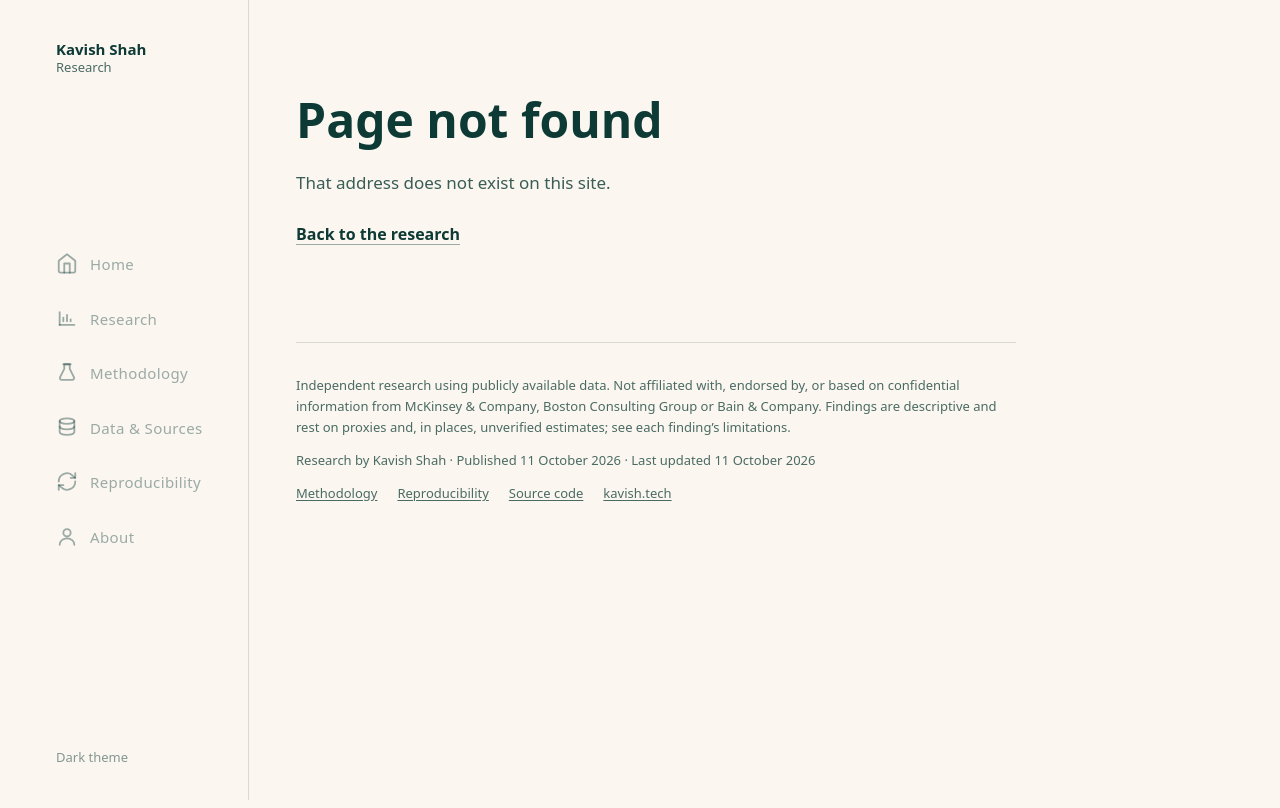
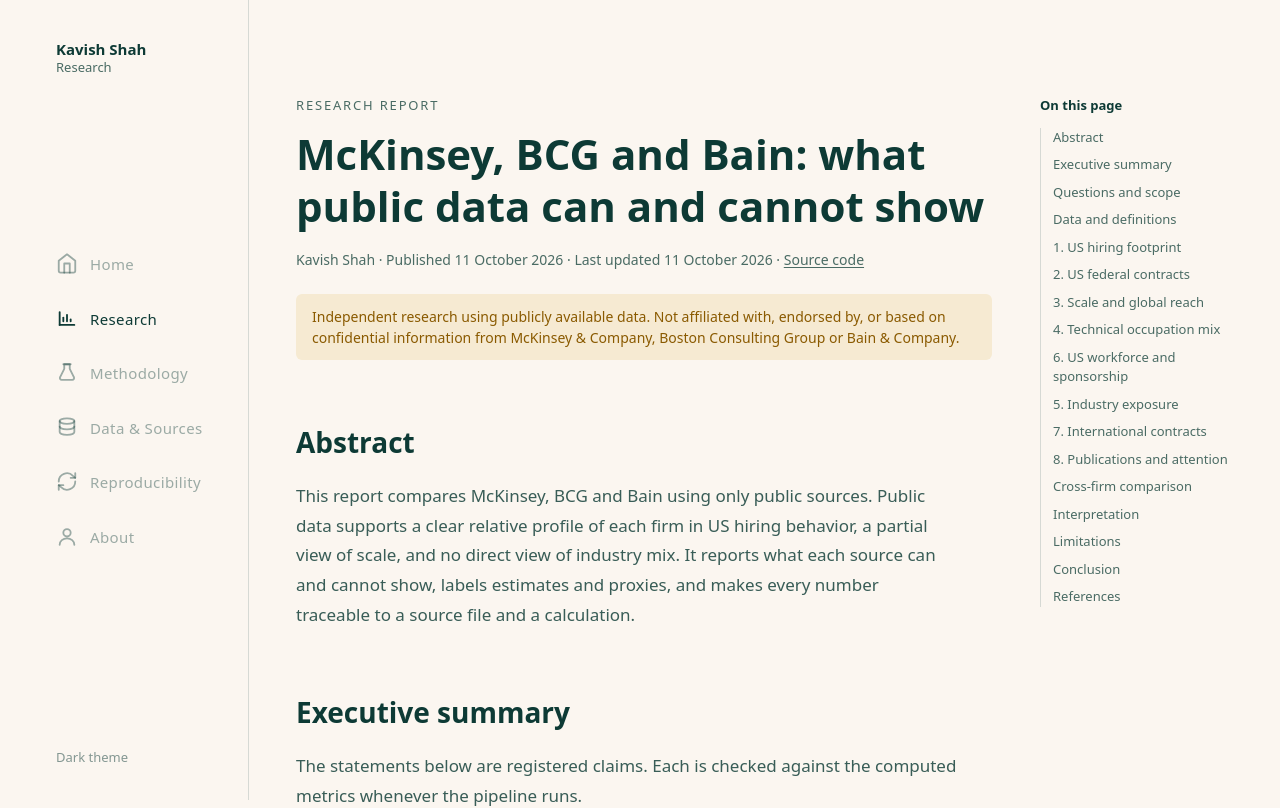
Before and after one commit to dranzer-17/management-consulting-benchmark, a Next.js app in the folder web/: page /research in a window 1280 px wide. Before the commit this address had no page. Shown: the top 808 px of the page. Built offline with nearby package versions, Linux system fonts and the light colour scheme.

Commit message:
Move the report to /research; redirect old benchmark paths

```diff
--- a/web/app/benchmarks/mckinsey-vs-bcg-vs-bain/page.tsx
+++ b/web/app/research/page.tsx
@@ -10,7 +10,7 @@ import { DISCLAIMER, PUBLISHED, REPO_URL, UPDATED, longDate } from "@/lib/site"
 export const metadata: Metadata = {
   title: "McKinsey vs BCG vs Bain: a public-data benchmark",
   description: "An independent comparison of scale, US hiring, public-sector contracts and technical emphasis at McKinsey, BCG and Bain, built only from public sources.",
-  alternates: { canonical: "/benchmarks/mckinsey-vs-bcg-vs-bain" },
+  alternates: { canonical: "/research" },
 }
 
 const TOC = [
--- a/web/components/side-rail.tsx
+++ b/web/components/side-rail.tsx
@@ -13,7 +13,7 @@ const icon = (children: ReactNode) => (
 
 export const NAV = [
   { href: "/", label: "Home", match: ["/"], icon: icon(<><path d="m3 9 9-7 9 7v11a2 2 0 0 1-2 2H5a2 2 0 0 1-2-2z" /><polyline points="9 22 9 12 15 12 15 22" /></>) },
-  { href: "/benchmarks/mckinsey-vs-bcg-vs-bain", label: "Research", match: ["/benchmarks"], icon: icon(<><path d="M4 19V5" /><path d="M4 19h16" /><path d="M8 15v-4" /><path d="M12 15V8" /><path d="M16 15v-2" /></>) },
+  { href: "/research", label: "Research", match: ["/research"], icon: icon(<><path d="M4 19V5" /><path d="M4 19h16" /><path d="M8 15v-4" /><path d="M12 15V8" /><path d="M16 15v-2" /></>) },
   { href: "/methodology", label: "Methodology", match: ["/methodology"], icon: icon(<><path d="M9 3h6v5l4.5 9a2 2 0 0 1-1.8 3H6.3a2 2 0 0 1-1.8-3L9 8z" /><path d="M8 3h8" /></>) },
   { href: "/data-and-sources", label: "Data & Sources", match: ["/data-and-sources"], icon: icon(<><ellipse cx="12" cy="5" rx="8" ry="3" /><path d="M4 5v6c0 1.7 3.6 3 8 3s8-1.3 8-3V5" /><path d="M4 11v6c0 1.7 3.6 3 8 3s8-1.3 8-3v-6" /></>) },
   { href: "/reproducibility", label: "Reproducibility", match: ["/reproducibility"], icon: icon(<><path d="M3 12a9 9 0 0 1 15.5-6.2L21 8" /><path d="M21 3v5h-5" /><path d="M21 12a9 9 0 0 1-15.5 6.2L3 16" /><path d="M3 21v-5h5" /></>) },
--- a/web/lib/site.ts
+++ b/web/lib/site.ts
@@ -3,7 +3,7 @@ import { summary } from "./data"
 export const SITE_URL = "https://research.kavish.tech"
 export const REPO_URL = summary.repo
 export const PORTFOLIO_URL = "https://kavish.tech"
-export const REPORT_PATH = "/benchmarks/mckinsey-vs-bcg-vs-bain"
+export const REPORT_PATH = "/research"
 export const PUBLISHED = "2026-10-11"
 export const UPDATED = summary.generated_at
 export const longDate = (iso: string) => new Date(iso + "T00:00:00Z").toLocaleDateString("en-GB", { day: "numeric", month: "long", year: "numeric", timeZone: "UTC" })
--- a/web/next.config.mjs
+++ b/web/next.config.mjs
@@ -2,7 +2,10 @@
 const nextConfig = {
   reactStrictMode: true,
   async redirects() {
-    return [{ source: "/benchmarks", destination: "/benchmarks/mckinsey-vs-bcg-vs-bain", permanent: false }]
+    return [
+      { source: "/benchmarks", destination: "/research", permanent: true },
+      { source: "/benchmarks/mckinsey-vs-bcg-vs-bain", destination: "/research", permanent: true },
+    ]
   },
   // Lets a production build for testing live beside `next dev` (NEXT_DIST_DIR=.next-verify npm run build).
   distDir: process.env.NEXT_DIST_DIR || ".next",
```
